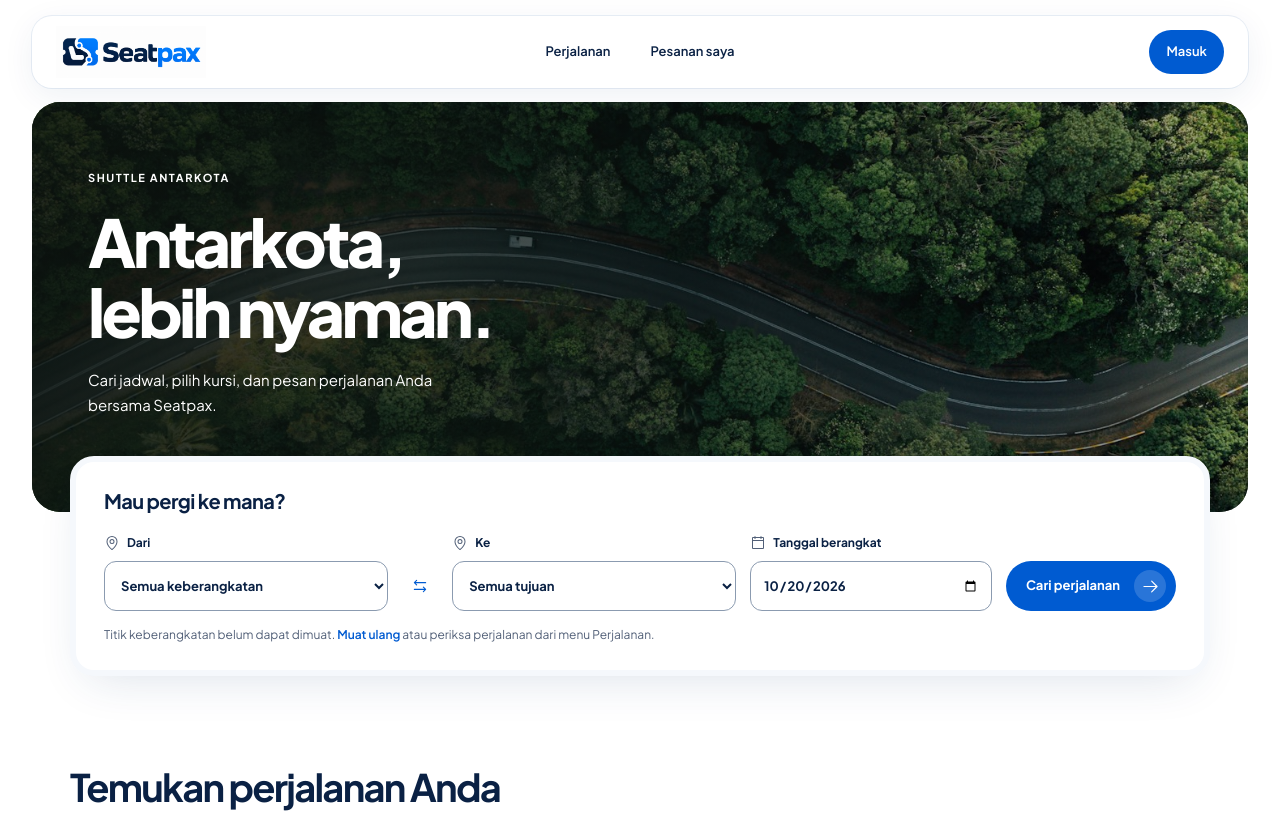
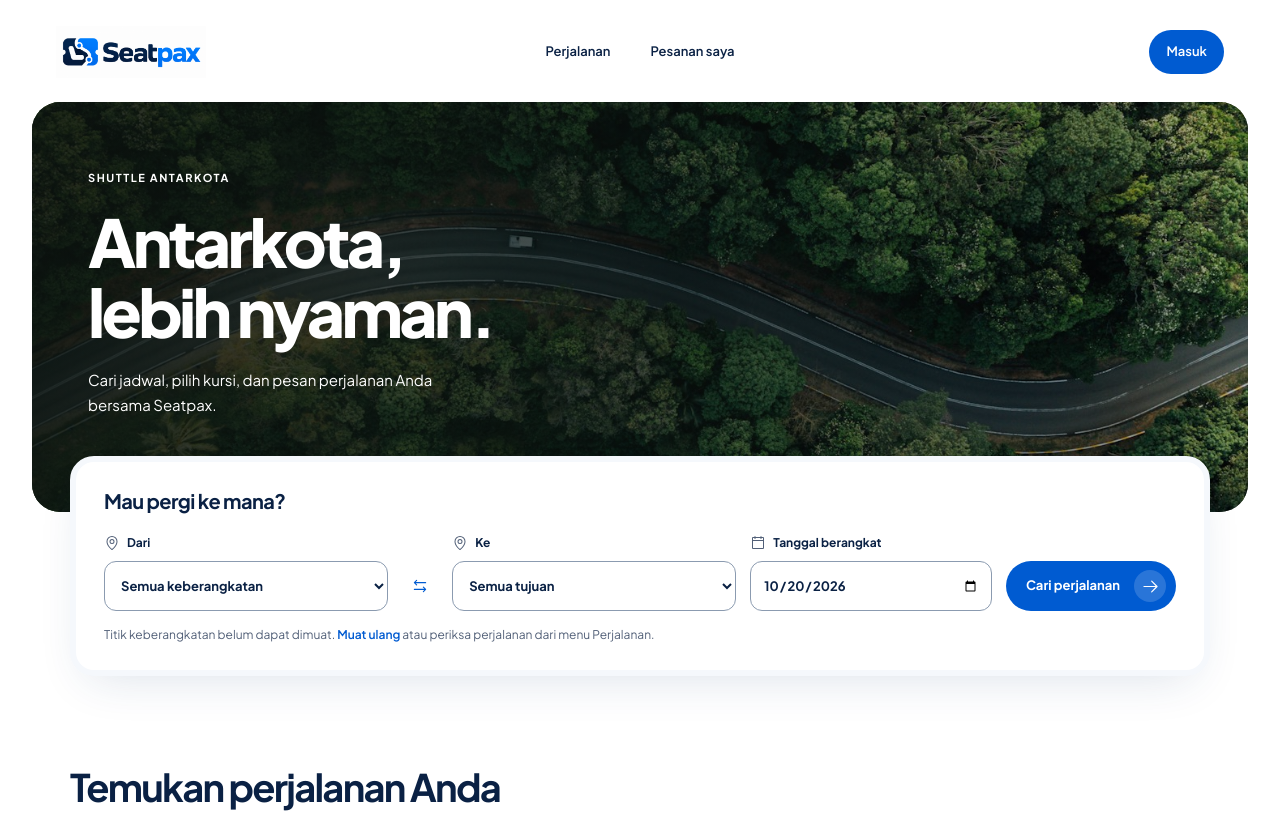
Before and after one commit to ALIFKA-HUB/seatpax, a Next.js app: page / in a window 1280 px wide. Shown: the top 813 px of the page. Built offline with nearby package versions, Linux system fonts and the light colour scheme; no server answers.

Commit message:
feat: reveal floating navbar surface on scroll

```diff
--- /dev/null
+++ b/app/components/passenger-header.tsx
@@ -0,0 +1,19 @@
+'use client';
+
+import {useEffect,useRef,useState,type ReactNode} from 'react';
+
+export default function PassengerHeader({children,animated=true}:{children:ReactNode;animated?:boolean}){
+ const marker=useRef<HTMLSpanElement>(null);
+ const [floating,setFloating]=useState(false);
+ useEffect(()=>{
+  if(!animated||!marker.current)return;
+  if(!('IntersectionObserver' in window))return;
+  const observer=new IntersectionObserver(entries=>{
+   const entry=entries[0];
+   if(entry)setFloating(!entry.isIntersecting&&entry.boundingClientRect.top<0);
+  });
+  observer.observe(marker.current);
+  return()=>observer.disconnect();
+ },[animated]);
+ return <>{animated&&<span ref={marker} className="sp-header-marker" aria-hidden="true"/>}<header className="sp-header" data-floating={animated&&floating?'true':'false'}><div className="sp-header-inner">{children}</div></header></>;
+}
--- a/app/components/passenger-navigation.css
+++ b/app/components/passenger-navigation.css
@@ -1,6 +1,14 @@
 /* Header layer 20, existing fixed phone navigation 30. No active nav fills. */
 .passenger-shell:not(.sp-focused) .sp-header{position:sticky;top:16px;z-index:20;width:calc(100% - 64px);max-width:1216px;margin:16px auto 0;background:transparent;border:0;border-radius:20px}
-.passenger-shell:not(.sp-focused) .sp-header-inner{max-width:none;min-height:72px;display:grid;grid-template-columns:1fr auto 1fr;gap:20px;padding:10px 24px;border-radius:20px;background:#fff;box-shadow:0 8px 32px #143f7512,0 0 0 1px #eaf0f7}
+.passenger-shell{position:relative}
+.sp-header-marker{position:absolute;top:32px;left:0;width:1px;height:1px;pointer-events:none}
+.passenger-shell:not(.sp-focused) .sp-header-inner{position:relative;isolation:isolate;max-width:none;min-height:72px;display:grid;grid-template-columns:1fr auto 1fr;gap:20px;padding:10px 24px;border-radius:20px;background:#fff;box-shadow:none}
+.passenger-shell:not(.sp-focused) .sp-header-inner::before{content:'';position:absolute;inset:0;z-index:-1;border-radius:inherit;box-shadow:0 8px 32px #143f7512,0 0 0 1px #eaf0f7;opacity:0;pointer-events:none}
+.passenger-shell:not(.sp-focused) .sp-header[data-floating=true] .sp-header-inner::before{opacity:1}
+@media(prefers-reduced-motion:no-preference){
+ .passenger-shell:not(.sp-focused) .sp-header-inner::before{transform:translateY(-2px);transition:opacity 300ms cubic-bezier(.22,1,.36,1),transform 300ms cubic-bezier(.22,1,.36,1)}
+ .passenger-shell:not(.sp-focused) .sp-header[data-floating=true] .sp-header-inner::before{transform:translateY(0)}
+}
 .passenger-shell:not(.sp-focused) .sp-header .sp-brand{width:150px}
 .passenger-shell:not(.sp-focused) .sp-header nav{display:flex;flex-wrap:nowrap;gap:8px;width:auto;background:#fff}
 .passenger-shell:not(.sp-focused) .sp-header nav a{display:flex;align-items:center;gap:8px;white-space:nowrap;min-height:44px;font-size:13px;color:var(--sp-ink);text-decoration:none;background:transparent;border:0;box-shadow:none}
@@ -32,6 +40,7 @@
 @media(max-width:639px){
  .passenger-shell:not(.sp-focused) .sp-header{position:static;top:auto;width:100%;margin:0;border-radius:0}
  .passenger-shell:not(.sp-focused) .sp-header-inner{display:flex;justify-content:space-between;min-height:64px;padding:8px 20px;border-radius:0;box-shadow:none;gap:16px}
+ .passenger-shell:not(.sp-focused) .sp-header-inner::before{content:none}
  .passenger-shell:not(.sp-focused) .sp-header .sp-brand{width:132px}
  .passenger-shell:not(.sp-focused) .sp-header nav{position:fixed;bottom:0;left:0;right:0;z-index:30;display:grid;grid-template-columns:repeat(3,minmax(0,1fr));width:100%;gap:4px;padding:6px 10px calc(6px + env(safe-area-inset-bottom,0px));border-top:1px solid var(--sp-border)}
  .passenger-shell:not(.sp-focused) .sp-header nav a,.passenger-shell:not(.sp-focused) .sp-header nav .sp-account-mobile{display:flex;flex-direction:column;align-items:center;justify-content:center;font-size:11px;min-height:54px;padding:6px 4px;gap:4px}
--- a/app/components/passenger-shell.tsx
+++ b/app/components/passenger-shell.tsx
@@ -2,6 +2,7 @@ import Link from 'next/link';
 import type {ReactNode} from 'react';
 import Brand from './brand';
 import PassengerAccountMenu from './passenger-account-menu';
+import PassengerHeader from './passenger-header';
 import {MapTrifold,Ticket,UserCircle} from '@phosphor-icons/react/ssr';
 import '../passenger.css';
 import './passenger-navigation.css';
@@ -9,7 +10,7 @@ export default function PassengerShell({children,active,focused=false,landing=fa
  const links=[['search','/trips','Perjalanan',MapTrifold],['tickets','/tickets','Pesanan saya',Ticket],['account','/account','Akun',UserCircle]] as const;
  return <div className={`passenger-shell${focused?' sp-focused':''}${landing?' sp-landing':''}`}>
   <a className="sp-skip" href="#passenger-content">Langsung ke konten</a>
-  <header className="sp-header"><div className="sp-header-inner"><Brand/>{!focused&&<><nav aria-label="Navigasi penumpang">{links.map(([key,path,label,Icon])=><Link className={key==='account'?'sp-account-mobile':undefined} key={key} href={path} aria-current={active===key?'page':undefined}><Icon size={21} aria-hidden="true"/><span>{label}</span></Link>)}</nav><div className="sp-header-account"><PassengerAccountMenu/></div></>}</div></header>
+  <PassengerHeader animated={!focused}><Brand/>{!focused&&<><nav aria-label="Navigasi penumpang">{links.map(([key,path,label,Icon])=><Link className={key==='account'?'sp-account-mobile':undefined} key={key} href={path} aria-current={active===key?'page':undefined}><Icon size={21} aria-hidden="true"/><span>{label}</span></Link>)}</nav><div className="sp-header-account"><PassengerAccountMenu/></div></>}</PassengerHeader>
   <main id="passenger-content" className="passenger">{children}</main>
   <footer className="sp-footer"><span>Seatpax</span><span>Perjalanan antarkota, lebih teratur.</span></footer>
  </div>;
```
Also changed, not shown: 4 other files (tests, documents, lock files or other folders).
